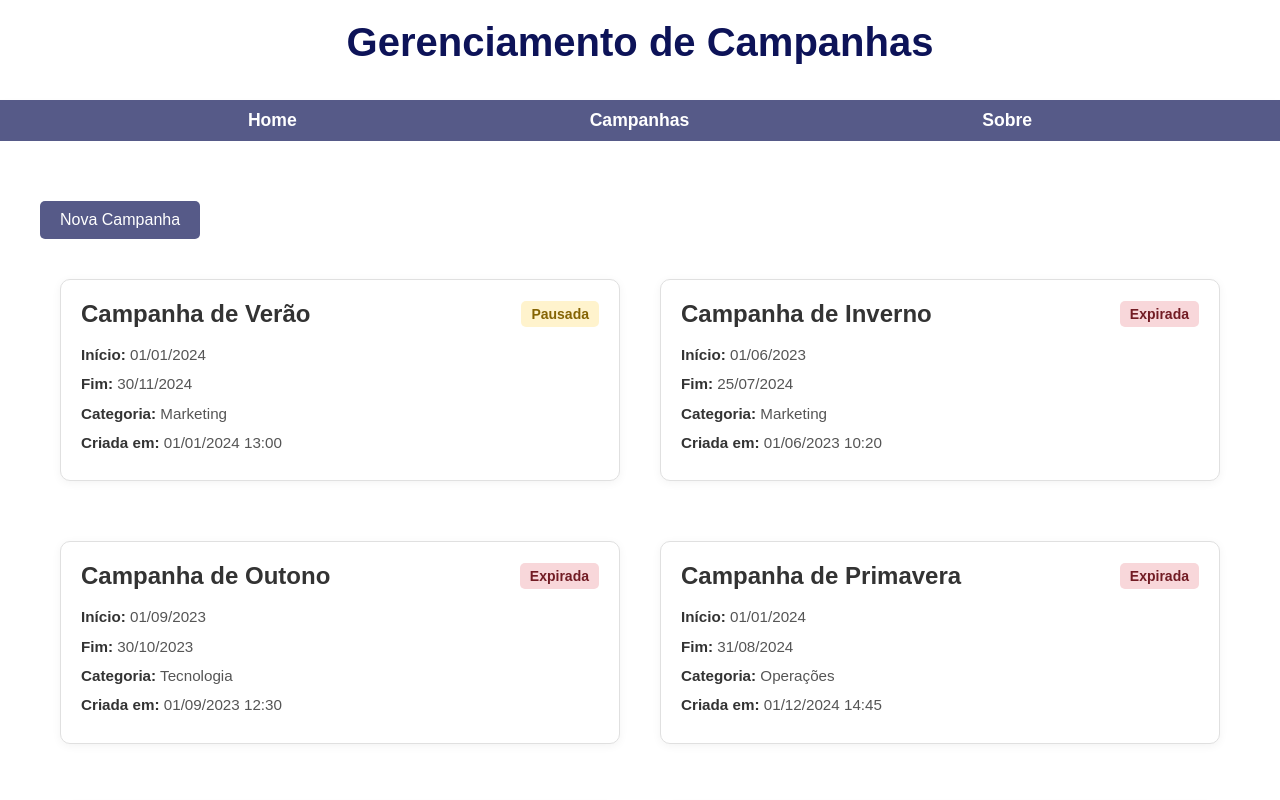
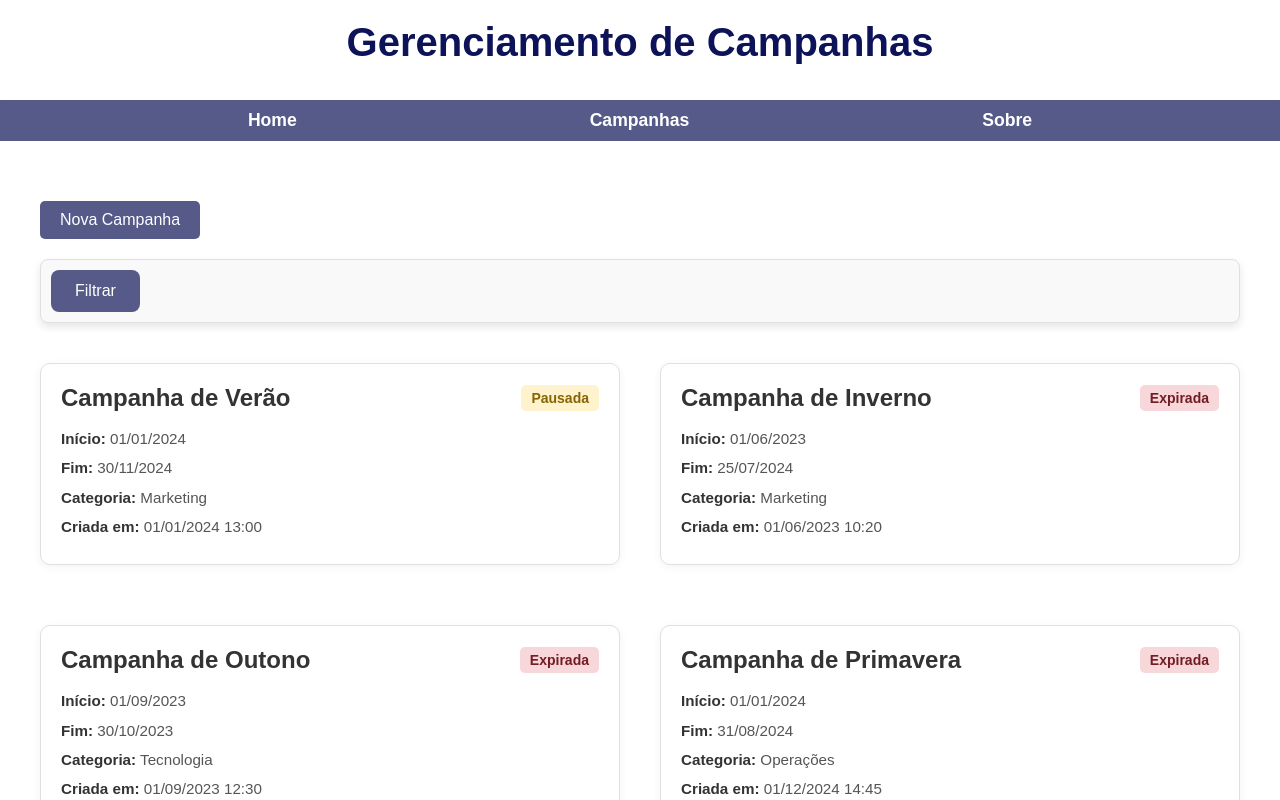
Before and after one commit to rafaelribeiro96/campaign-manager, a Next.js app: page /campaign in a window 1280 px wide. Shown: the top 800 px of the page. Built offline with nearby package versions, Linux system fonts and the light colour scheme.

Commit message:
Adicionada função de filtrar

```diff
--- a/src/app/campaign/CampaignList.tsx
+++ b/src/app/campaign/CampaignList.tsx
@@ -3,6 +3,7 @@
 import React, { useEffect, useState } from 'react';
 import CampaignCard from '../../components/CampaignCard';
 import { getCampaigns } from '../../services/campaignService';
+import { getCategories } from '../../services/categoryService';
 import { useRouter } from 'next/navigation';
 import styles from './campaign.module.css';
 
@@ -18,8 +19,13 @@ interface Campaign {
 
 const CampaignList: React.FC = () => {
   const [campaigns, setCampaigns] = useState<Campaign[]>([]);
+  const [filteredCampaigns, setFilteredCampaigns] = useState<Campaign[]>([]);
+  const [categories, setCategories] = useState<string[]>([]);
   const [loading, setLoading] = useState(true);
   const [error, setError] = useState<string | null>(null);
+  const [showFilter, setShowFilter] = useState(false);
+  const [selectedStatus, setSelectedStatus] = useState('');
+  const [selectedCategory, setSelectedCategory] = useState('');
   const router = useRouter();
 
   useEffect(() => {
@@ -27,6 +33,7 @@ const CampaignList: React.FC = () => {
       try {
         const campaignsData = await getCampaigns();
         setCampaigns(campaignsData);
+        setFilteredCampaigns(campaignsData);
       } catch (err) {
         setError('Não foi possível carregar as campanhas.');
       } finally {
@@ -34,22 +41,78 @@ const CampaignList: React.FC = () => {
       }
     };
 
+    const fetchCategories = async () => {
+      try {
+        const categoriesData = await getCategories();
+        const categoryNames = categoriesData.map((category) => category.name);
+        setCategories(categoryNames);
+      } catch (err) {
+        console.error('Erro ao carregar categorias:', err);
+      }
+    };
+
     fetchCampaigns();
+    fetchCategories();
   }, []);
 
+  const applyFilter = () => {
+    const filtered = campaigns.filter((campaign) => {
+      const statusMatches = selectedStatus ? campaign.status === selectedStatus : true;
+      const categoryMatches = selectedCategory ? campaign.category === selectedCategory : true;
+      return statusMatches && categoryMatches;
+    });
+    setFilteredCampaigns(filtered);
+  };
 
   const handleCampaignClick = (id: string) => {
     router.push(`/campaign/${id}`);
   };
 
   return (
+    <div>
+      <div className={styles.filterContainer}>
+        <button onClick={() => setShowFilter(!showFilter)} className={styles.filterButton}>
+          {showFilter ? 'Fechar Filtros' : 'Filtrar'}
+        </button>
+
+        {showFilter && (
+          <div className={styles.filterForm}>
+            <label>
+              Status:
+              <select value={selectedStatus} onChange={(e) => setSelectedStatus(e.target.value)}>
+                <option value="">Todos</option>
+                <option value="ativa">Ativa</option>
+                <option value="pausada">Pausada</option>
+                <option value="expirada">Expirada</option>
+              </select>
+            </label>
+
+            <label>
+              Categoria:
+              <select value={selectedCategory} onChange={(e) => setSelectedCategory(e.target.value)}>
+                <option value="">Todas</option>
+                {categories.map((category) => (
+                  <option key={category} value={category}>
+                    {category}
+                  </option>
+                ))}
+              </select>
+            </label>
+
+            <button onClick={applyFilter} className={styles.applyFilterButton}>
+              Aplicar Filtro
+            </button>
+          </div>
+        )}
+      </div>
+
       <div className={styles.campaignList}>
         {loading ? (
           <p>Carregando campanhas...</p>
         ) : error ? (
           <p>{error}</p>
-      ) : campaigns.length > 0 ? (
-        campaigns.map((campaign) => (
+        ) : filteredCampaigns.length > 0 ? (
+          filteredCampaigns.map((campaign) => (
             <CampaignCard
               key={campaign.id}
               campaign={campaign}
@@ -60,6 +123,7 @@ const CampaignList: React.FC = () => {
           <p>Nenhuma campanha disponível.</p>
         )}
       </div>
+    </div>
   );
 };
 
--- a/src/app/campaign/campaign.module.css
+++ b/src/app/campaign/campaign.module.css
@@ -18,7 +18,7 @@
   display: grid;
   gap: 40px;
   grid-template-columns: repeat(auto-fit, minmax(400px, 1fr));
-  padding: 20px;
+  padding: 20px 0;
 }
 
 @media (max-width: 768px) {
@@ -56,3 +56,92 @@
 .newCampaignButton:hover {
   background-color: #3b4294;
 }
+
+.filterContainer {
+  margin-bottom: 20px;
+  padding: 10px;
+  border: 1px solid #e0e0e0;
+  border-radius: 8px;
+  box-shadow: 0 4px 8px rgba(0, 0, 0, 0.1);
+  background-color: #f9f9f9;
+}
+
+.filterButton {
+  padding: 12px 24px;
+  font-size: 1rem;
+  background-color: #565a88;
+  color: white;
+  border: none;
+  border-radius: 8px;
+  cursor: pointer;
+  transition: background-color 0.3s ease, transform 0.2s ease;
+}
+
+.filterButton:hover {
+  background-color: #3b4294;
+  transform: scale(1.05);
+}
+
+.filterForm {
+  margin-top: 15px;
+  display: flex;
+  flex-direction: column;
+  gap: 15px;
+}
+
+.filterForm label {
+  display: flex;
+  flex-direction: column;
+  font-size: 0.9rem;
+  color: #333;
+}
+
+.filterForm select,
+.filterForm input {
+  padding: 10px;
+  font-size: 1rem;
+  border: 1px solid #ccc;
+  border-radius: 5px;
+  margin-top: 5px;
+  transition: border-color 0.3s ease, box-shadow 0.3s ease;
+}
+
+.filterForm select:focus,
+.filterForm input:focus {
+  border-color: #565a88;
+  box-shadow: 0 0 5px rgba(86, 90, 136, 0.3);
+  outline: none;
+}
+
+.applyFilterButton {
+  padding: 12px 24px;
+  font-size: 1rem;
+  background-color: #015f17;
+  color: white;
+  border: none;
+  border-radius: 8px;
+  cursor: pointer;
+  transition: background-color 0.3s ease, transform 0.2s ease;
+}
+
+.applyFilterButton:hover {
+  background-color: #002909;
+  transform: scale(1.01);
+}
+
+@media (min-width: 768px) {
+  .filterForm {
+    flex-direction: row;
+    align-items: flex-end;
+    gap: 20px;
+  }
+
+  .filterForm label {
+    flex: 1;
+  }
+
+  .applyFilterButton {
+    flex-shrink: 0;
+    margin-left: auto;
+  }
+}
```
Lines whose indentation alone changed are shown as unchanged.
